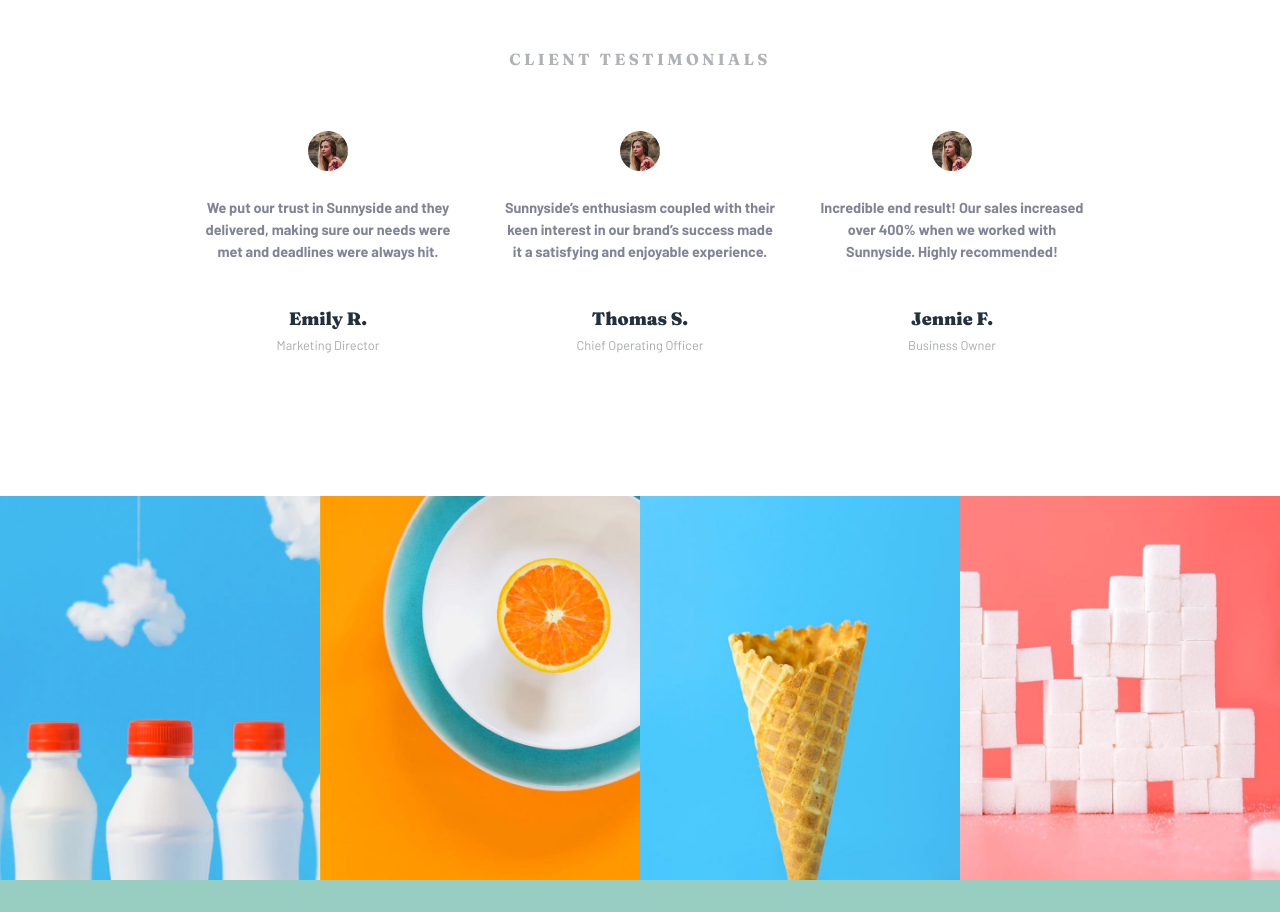
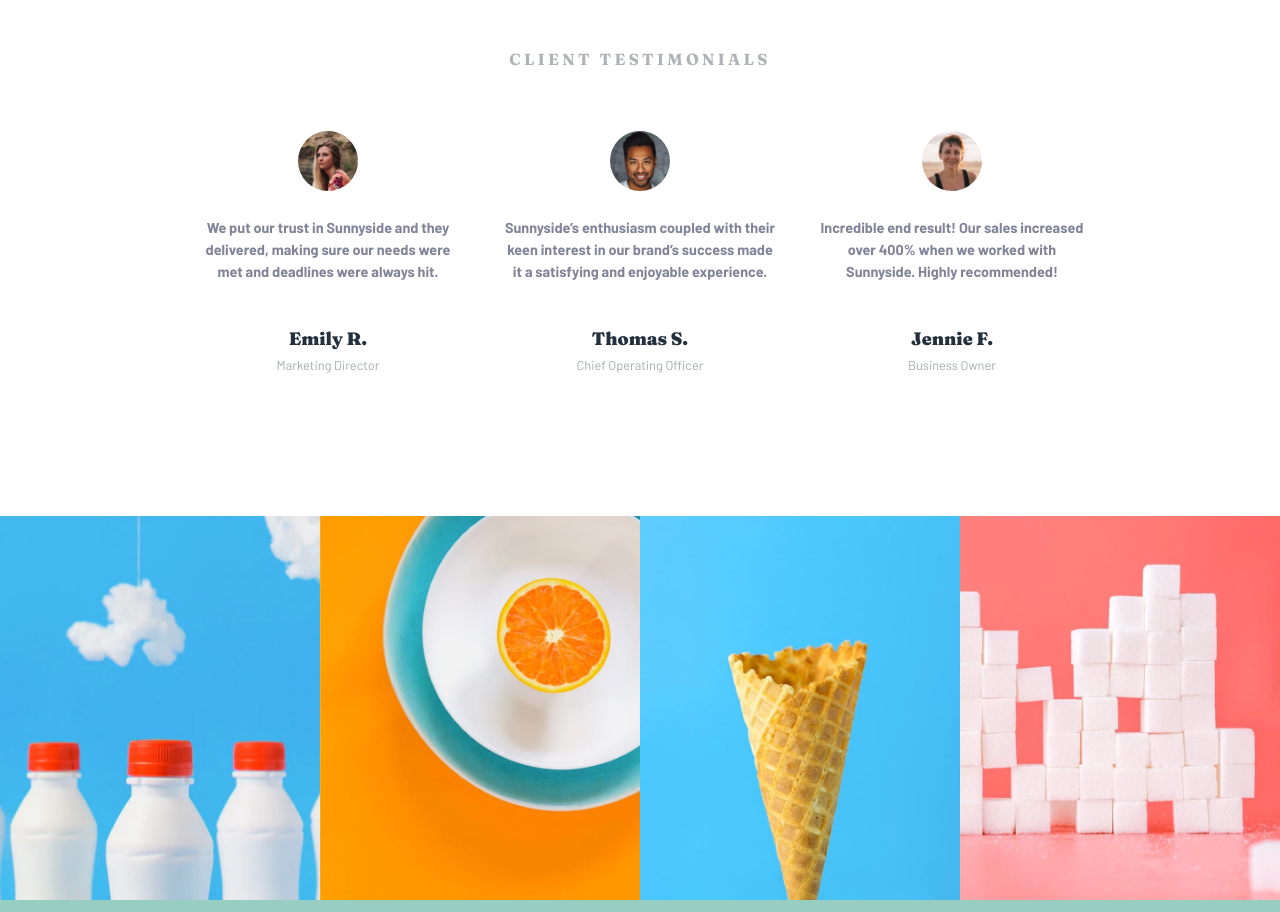
Before and after one commit to shinyb/sunnyside-landing-page, a plain HTML site: page index.html in a window 1280 px wide. Shown: the part 2580-3492 px from the top of the page. Drawn offline with Linux system fonts and the light colour scheme.

Commit message:
testimonial image size

```diff
--- a/index.html
+++ b/index.html
@@ -91,14 +91,14 @@
                 <p class="ut-clientp-100">Marketing Director</p>
             </div>
             <div class="testimonial-container">
-              <img src="images/image-emily.jpg" class="client-img" alt="face of woman in small circle">
+              <img src="images/image-thomas.jpg" class="client-img" alt="face of woman in small circle">
               <p class="ut-clientp">  Sunnyside’s enthusiasm coupled with their keen interest in our brand’s success made it a satisfying and enjoyable experience.
               </p>
               <h3>Thomas S.</h3>
               <p class="ut-clientp-100">Chief Operating Officer</p>
           </div>
           <div class="testimonial-container">
-            <img src="images/image-emily.jpg" class="client-img" alt="face of woman in small circle">
+            <img src="images/image-jennie.jpg" class="client-img" alt="face of woman in small circle">
             <p class="ut-clientp">Incredible end result! Our sales increased over 400% when we worked with Sunnyside. Highly recommended!</p>
             <h3>Jennie F.</h3>
             <p class="ut-clientp-100">Business Owner</p>
--- a/style.css
+++ b/style.css
@@ -297,8 +297,8 @@ picture img {
 }
 */
 .client-img {
-    width: 40px;
-    height: 40px;
+    width: 60px;
+    height: 60px;
     border-radius: 50%;
     margin-bottom: 1.5rem;
 }
```
